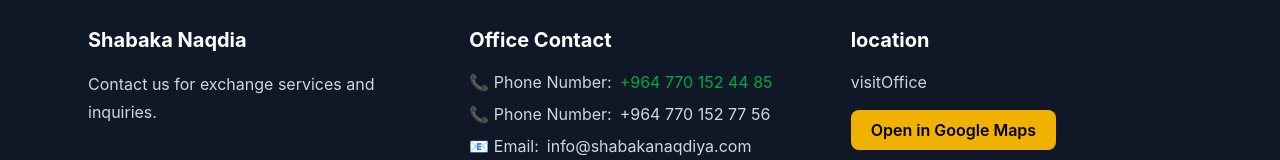
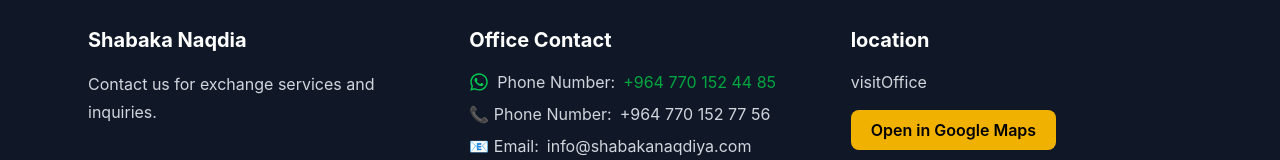
Before and after one commit to tavanmohammed/currency-exchange-office, a React (Vite) app: page / in a window 1280 px wide. Shown: the part 9689-9849 px from the top of the page. Built offline with nearby package versions, Linux system fonts and the light colour scheme; no server answers.

Commit message:
Add WhatsApp icon to footer contact section

```diff
--- a/src/components/Footer.jsx
+++ b/src/components/Footer.jsx
@@ -1,4 +1,5 @@
 import { useTranslation } from 'react-i18next';
+import { FaWhatsapp } from "react-icons/fa";
 
 function Footer() {
   const { t, i18n } = useTranslation();
@@ -32,9 +33,12 @@ function Footer() {
           <div className="space-y-2 text-gray-300">
 
 
-        <p>
-  📞 {t('phone')}:
-  <bdi className="inline-block mx-2" dir="ltr">
+  <p className="flex items-center gap-2">
+  <FaWhatsapp className="text-green-500 text-xl" />
+
+  {t('phone')}:
+
+  <bdi className="inline-block" dir="ltr">
     <a
       href={`https://wa.me/${t('phone1').replace(/\D/g, '')}`}
       target="_blank"
```
